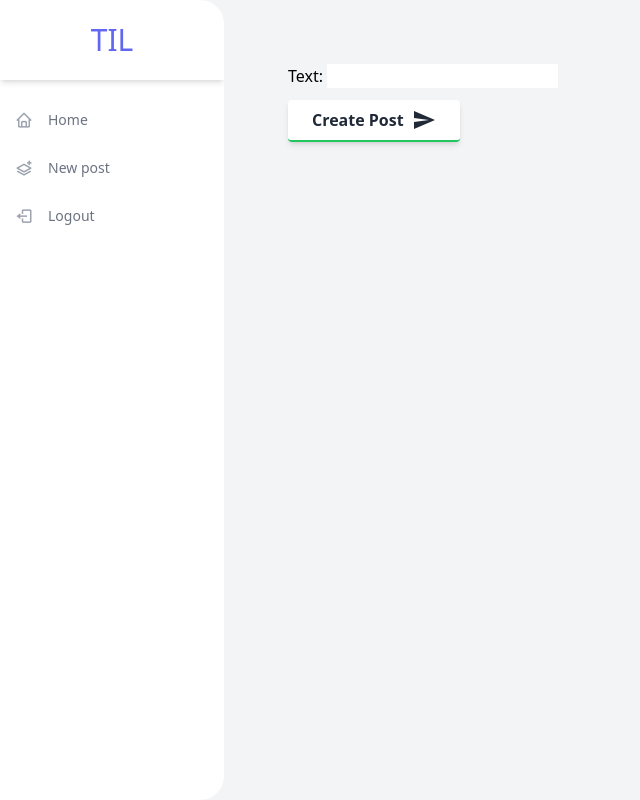
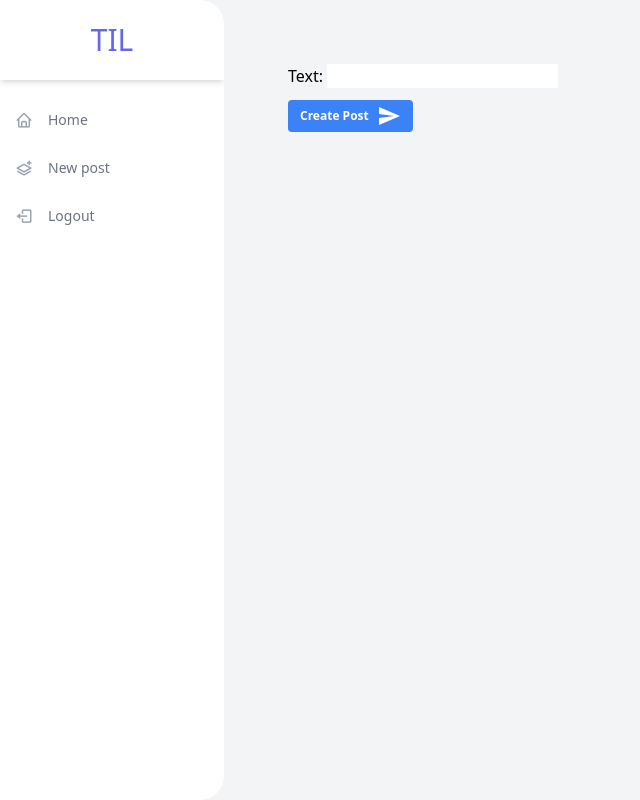
Before and after one commit to dillguill/social-media-app, a Django app: page /new/ in a window 1280 px wide. Shown: the whole page, without its empty margins (0-640 px from the left). Run offline with Django 4.2, Linux system fonts and the light colour scheme; the visitor is signed in with stand-in values (Sample User, id 1); some libraries are stand-ins or nearby versions.

```diff
--- a/feed/templates/feed/create.html
+++ b/feed/templates/feed/create.html
@@ -8,7 +8,7 @@
         {{ form.as_p }}
         <div>
             <div class="my-3">
-                <button class="bg-white text-gray-800 font-bold rounded border-b-2 border-green-500 hover:border-green-600 hover:bg-green-500 hover:text-white shadow-md py-2 px-6 inline-flex items-center" type="submit">
+                <button class="bg-blue-500 text-white font-bold rounded hover:bg-gray-500 hover:text-white py-1 px-3 text-xs inline-flex items-center" type="submit">
                     <span class="mr-2">Create Post</span>
                     <svg xmlns="http://www.w3.org/2000/svg" width="24" height="24" viewBox="0 0 24 24">
                         <path fill="currentcolor" d="M2.01 21L23 12 2.01 3 2 10l15 2-15 2z"></path>
```
